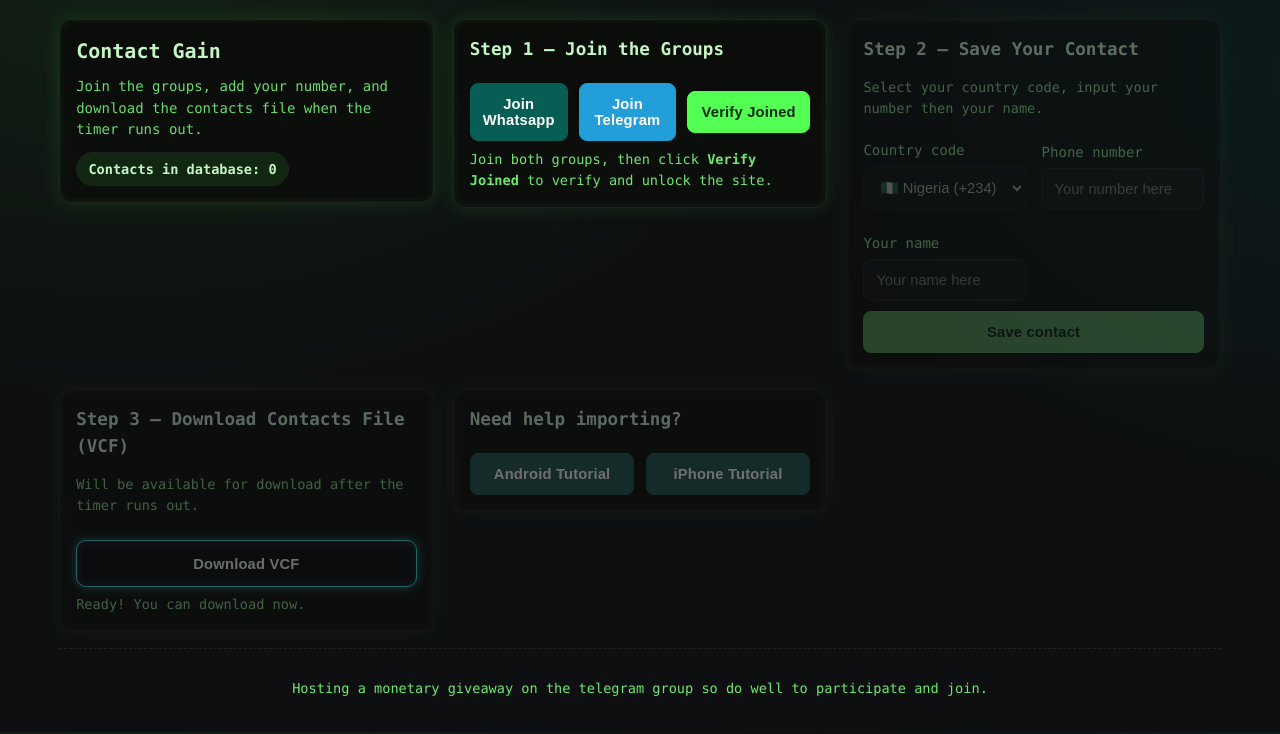
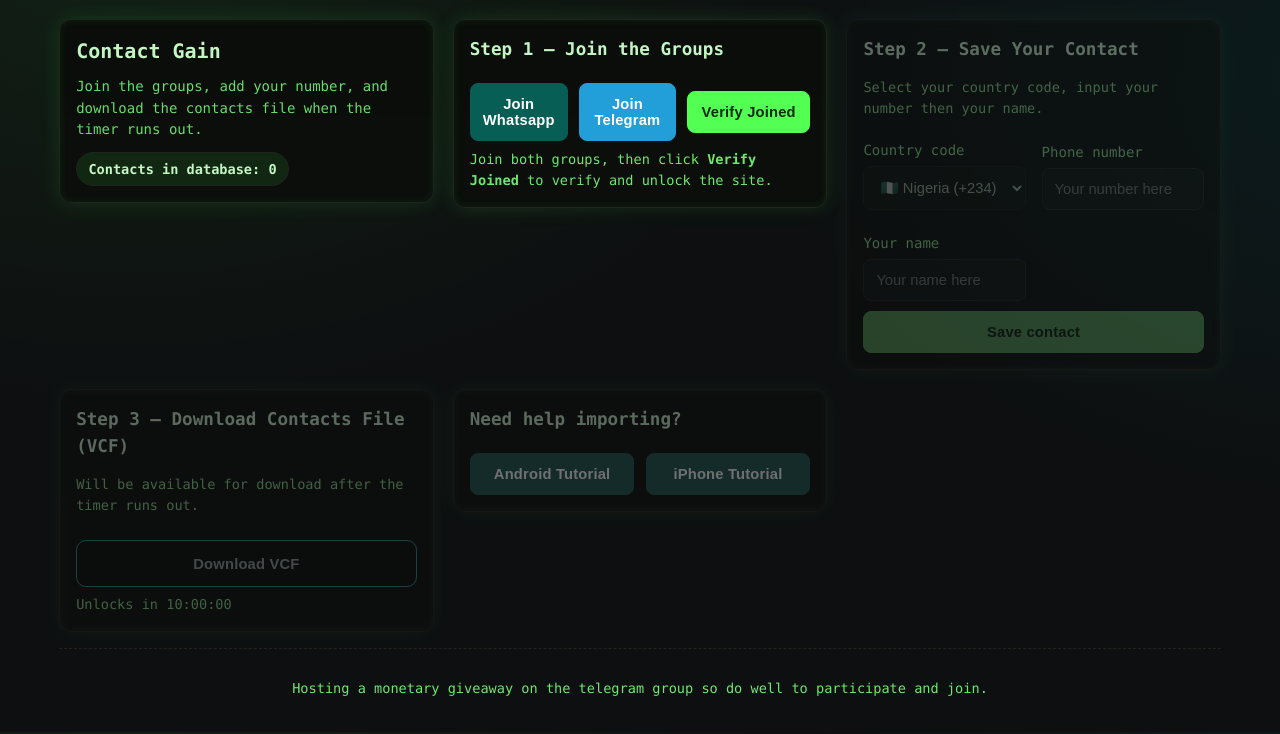
Before and after one commit to oluwaseyori/international-contact-gain, a website: page public/index.html in a window 1280 px wide. Drawn offline with Linux system fonts and the light colour scheme; no server answers.

Commit message:
Update index.html

```diff
--- a/public/index.html
+++ b/public/index.html
@@ -140,8 +140,8 @@
   </div>
 
   <script>
-    window.__DEPLOYED_AT__ = '2025-09-14T01:00:00+01:00';
-    let LOCK_DURATION = 5*60*1000;
+    window.__DEPLOYED_AT__ = '2025-09-14T086:35:00+01:00';
+    let LOCK_DURATION = 10*60*60*1000;
     (function(){
       const t = new URLSearchParams(location.search).get('test');
       const map = { '10s':10e3, '30s':30e3, '1m':60e3, '5m':300e3 };
```
